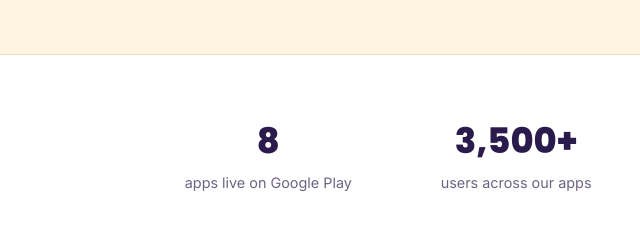
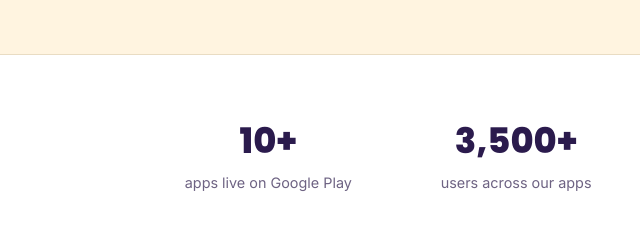
Before and after one commit to aasheesh333/dhanuksoftwares, a plain HTML site: page hire-us.html in a window 1280 px wide. Shown: the part 1397-1637 px from the top of the page, 0-640 px from the left. Drawn offline with Linux system fonts and the light colour scheme.

Commit message:
Bump remaining hardcoded app counts to 10+
portfolio.html stat block and hire-us.html proof grid still read 8 after the
catalogue grew to 10; both now say 10+.

```diff
--- a/hire-us.html
+++ b/hire-us.html
@@ -202,7 +202,7 @@
     <section class="block proof">
       <div class="container">
         <div class="proof-grid">
-          <div><div class="proof-num">8</div><div class="proof-label">apps live on Google Play</div></div>
+          <div><div class="proof-num">10+</div><div class="proof-label">apps live on Google Play</div></div>
           <div><div class="proof-num">3,500+</div><div class="proof-label">users across our apps</div></div>
           <div><div class="proof-num">24 hrs</div><div class="proof-label">quote turnaround</div></div>
           <div><div class="proof-num">100%</div><div class="proof-label">made in India</div></div>
```
Also changed, not shown: portfolio.html (+1 -1 lines).
